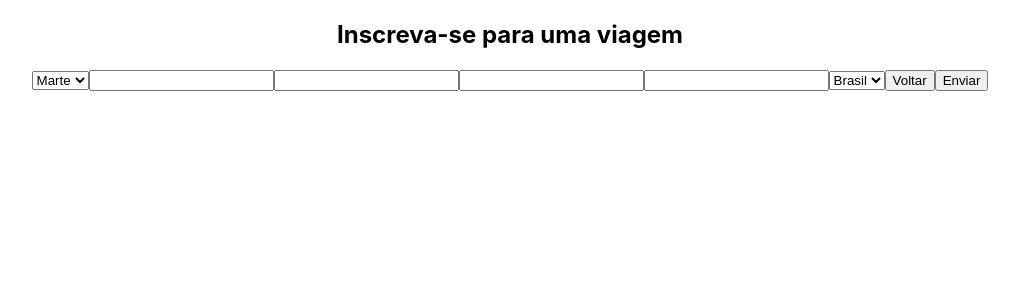
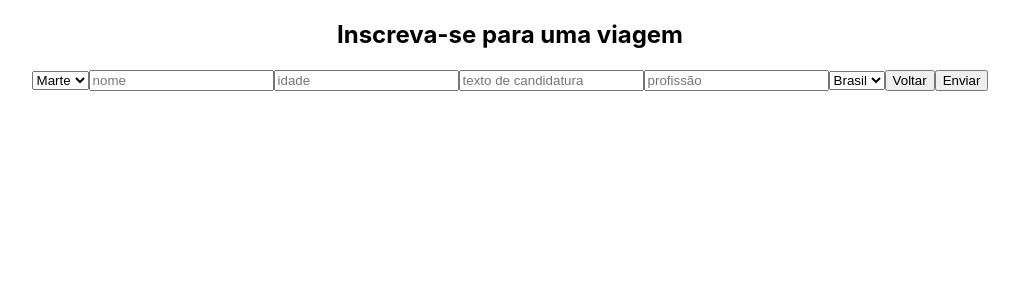
Before and after one commit to future4code/guimaraes-Leonardo-Araujo, a React (Create React App) app in the folder modulo4/projeto-labex/labex/: page /appform in a window 1280 px wide. Shown: the top 300 px of the page, without its empty margins (130-1149 px from the left). Built offline with nearby package versions, Linux system fonts and the light colour scheme.

Commit message:
tag form no formulario de increva se

```diff
--- a/modulo4/projeto-labex/labex/src/pages/ApplicationFormPage.js
+++ b/modulo4/projeto-labex/labex/src/pages/ApplicationFormPage.js
@@ -9,18 +9,20 @@ export default ()=>{
     return(
         <>
         <h2> Inscreva-se para uma viagem</h2>
+        <form onSubmit="">
         <select placeholder="escolha uma viagem">
             <option> Marte</option>
         </select>
-        <input />
-        <input />
-        <input />
-        <input />
-        <select placeholder="escolha país">
+        <input placeholder="nome" required/>
+        <input placeholder="idade"required type="number" />
+        <input placeholder="texto de candidatura" required/>
+        <input  placeholder="profissão"required/>
+        <select placeholder="escolha país required">
             <option> Brasil</option>
         </select>
         <button onClick={goToBack}> Voltar</button>
         <button> Enviar </button>
+        </form>
         </>
     )
 }
```
